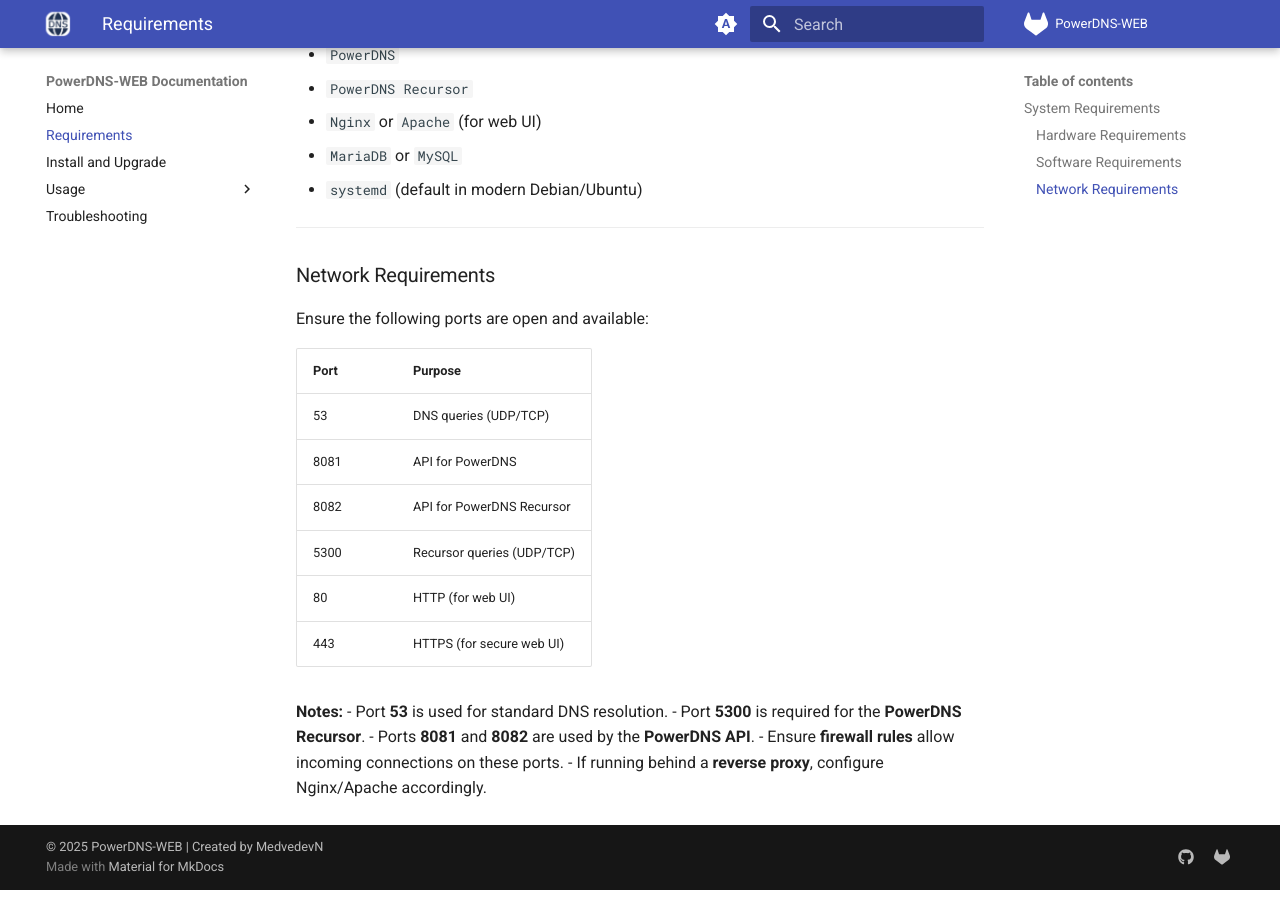
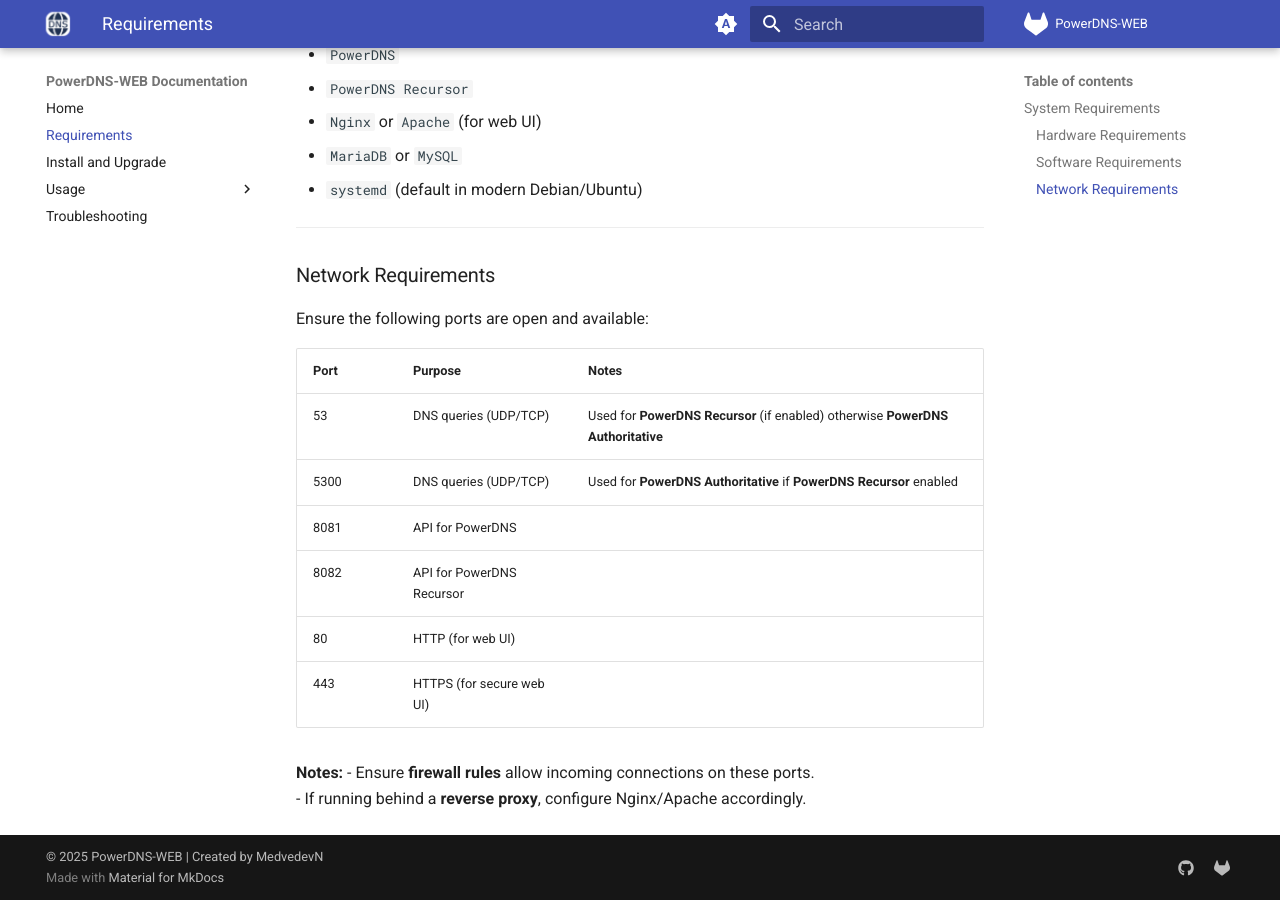
Before and after one commit to Mark-Shternberg/PowerDNS-WEB, an MkDocs documentation site: the page built from docs/requirements.md, in a window 1280 px wide and 900 px high, scrolled down 532 px. Built offline with MkDocs 1.6.1 and Material for MkDocs 9.7.7, drawn with Linux system fonts in a browser that asks for light colours.

Commit message:
Requirenments update

```diff
--- a/docs/requirements.md
+++ b/docs/requirements.md
@@ -25,18 +25,15 @@
 
 Ensure the following ports are open and available:
 
-| Port  | Purpose                     |
-|-------|-----------------------------|
-| 53    | DNS queries (UDP/TCP)       |
+| Port  | Purpose                     | Notes                                                                               |
+|-------|-----------------------------|-------------------------------------------------------------------------------------|
+| 53    | DNS queries (UDP/TCP)       | Used for **PowerDNS Recursor** (if enabled) otherwise **PowerDNS Authoritative**    |
+| 5300  | DNS queries (UDP/TCP)       | Used for **PowerDNS Authoritative** if **PowerDNS Recursor** enabled                |
 | 8081  | API for PowerDNS            |
 | 8082  | API for PowerDNS Recursor   |
-| 5300  | Recursor queries (UDP/TCP)  |
 | 80    | HTTP (for web UI)           |
 | 443   | HTTPS (for secure web UI)   |
 
 **Notes:**
-- Port **53** is used for standard DNS resolution.
-- Port **5300** is required for the **PowerDNS Recursor**.
-- Ports **8081** and **8082** are used by the **PowerDNS API**.
 - Ensure **firewall rules** allow incoming connections on these ports.
 - If running behind a **reverse proxy**, configure Nginx/Apache accordingly.
```
